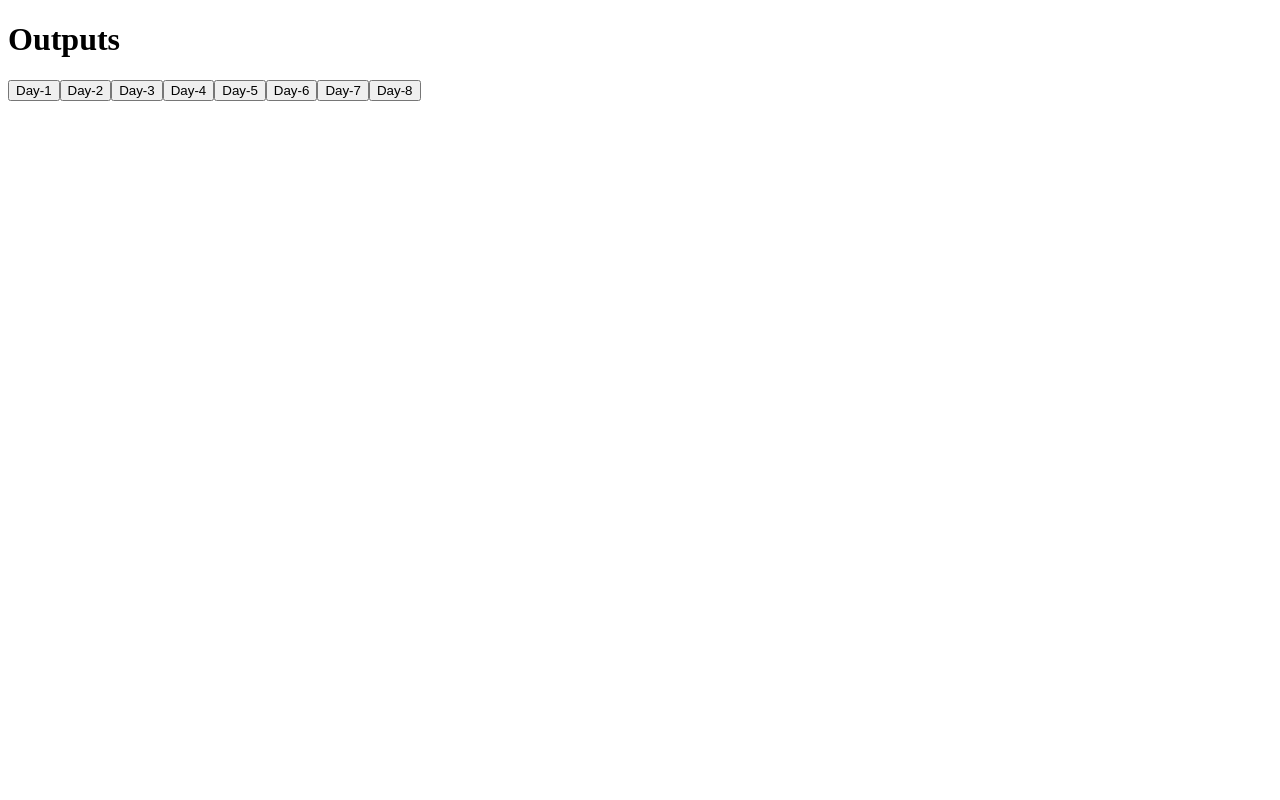
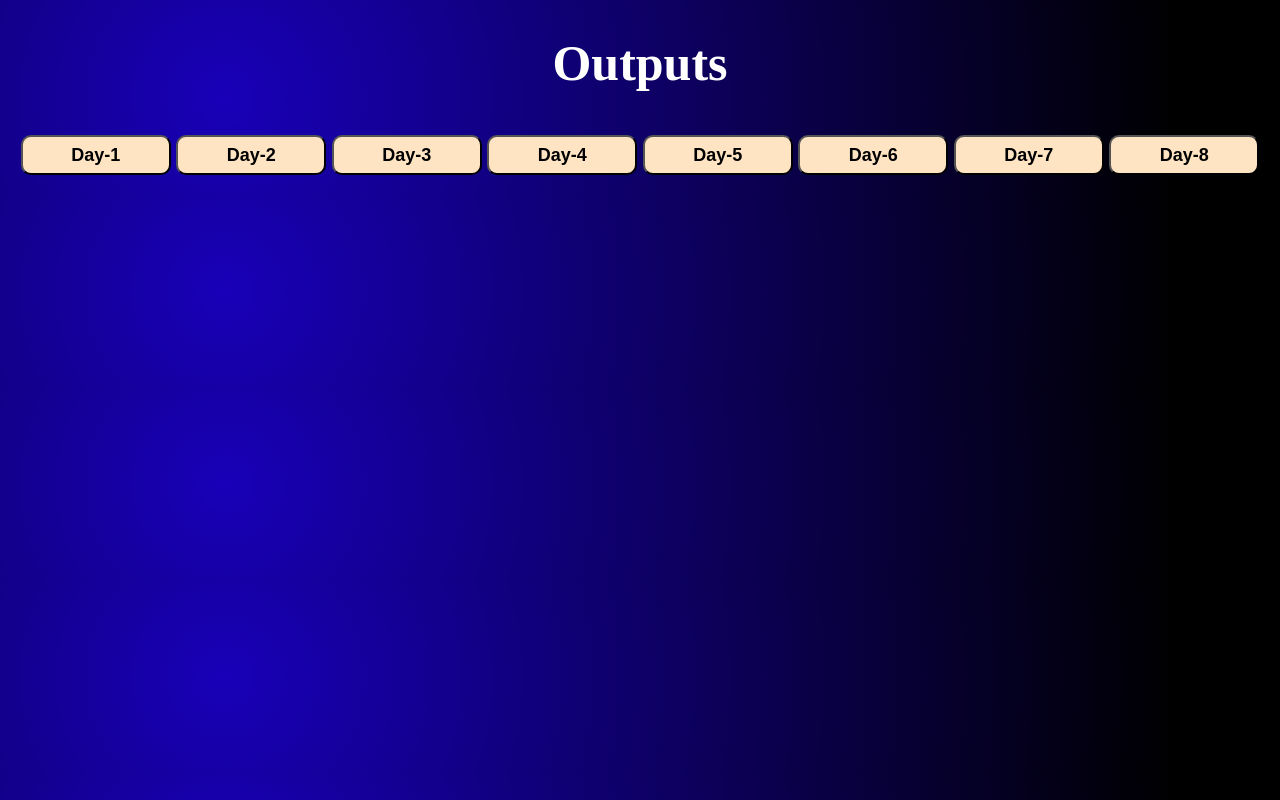
Before and after one commit to SoyuzDangol55/React, a React (Vite) app in the folder Show-Case/: page / in a window 1280 px wide. Built offline with nearby package versions, Linux system fonts and the light colour scheme.

Commit message:
Style:Add Style to the Show-Case

```diff
--- a/Show-Case/src/App.jsx
+++ b/Show-Case/src/App.jsx
@@ -1,5 +1,4 @@
 import Buttons from "./Buttons";
-
 function App(){
 return(
   <>
--- /dev/null
+++ b/Show-Case/src/Button.css
@@ -0,0 +1,30 @@
+body{
+    background-image: radial-gradient( circle farthest-corner at 17.6% 50.7%,  rgba(25,0,184,1) 0%, rgba(0,0,0,1) 90% );
+
+}
+.Heading{
+    font-family:'Times New Roman', Times, serif;
+    font-size:50px;
+    text-align: center;
+    color:rgb(255, 255, 255);
+}
+
+.main-div{
+    padding:10px;
+    display:flex;
+    justify-content:space-around;
+}
+.btns{
+    width:150px;
+    height:40px;
+    border-radius:10px;
+    background-color:bisque;
+    font-weight:bolder;
+    font-size:large;
+    cursor:pointer;
+}
+
+.btns:hover{
+    background-color:rgb(61, 15, 15);
+    color:white;
+}
--- a/Show-Case/src/Buttons.jsx
+++ b/Show-Case/src/Buttons.jsx
@@ -1,16 +1,19 @@
+import "./Button.css";
 function Buttons(){
 
 return(
     <>
-    <h1>Outputs</h1>
-   <button onClick={()=>window.open("https://day-1-ten-lovat.vercel.app/" , "_blank")}>Day-1</button>
-    <button onClick={()=>window.open("https://day-2-hazel.vercel.app/" , "_blank")}>Day-2</button>
-     <button onClick={()=>window.open("https://day-3-dusky.vercel.app/" , "_blank")}>Day-3</button>
-      <button onClick={()=>window.open("https://day-4-xi.vercel.app/" , "_blank")}>Day-4</button>
-       <button onClick={()=>window.open("https://day-5-iota.vercel.app/" , "_blank")}>Day-5</button>
-        <button onClick={()=>window.open("https://day-6-three-zeta.vercel.app/" , "_blank")}>Day-6</button>
-         <button onClick={()=>window.open("https://day-7-rose.vercel.app/" , "_blank")}>Day-7</button>
-          <button onClick={()=>window.open("https://day-8-eosin.vercel.app/" , "_blank")}>Day-8</button>
+    <h1 className="Heading">Outputs</h1>
+    <div className="main-div">
+   <button onClick={()=>window.open("https://day-1-ten-lovat.vercel.app/" , "_blank")} className="btns">Day-1</button>
+    <button onClick={()=>window.open("https://day-2-hazel.vercel.app/" , "_blank")}className="btns">Day-2</button>
+     <button onClick={()=>window.open("https://day-3-dusky.vercel.app/" , "_blank")}className="btns">Day-3</button>
+      <button onClick={()=>window.open("https://day-4-xi.vercel.app/" , "_blank")}className="btns">Day-4</button>
+       <button onClick={()=>window.open("https://day-5-iota.vercel.app/" , "_blank")}className="btns">Day-5</button>
+        <button onClick={()=>window.open("https://day-6-three-zeta.vercel.app/" , "_blank")}className="btns">Day-6</button>
+         <button onClick={()=>window.open("https://day-7-rose.vercel.app/" , "_blank")}className="btns">Day-7</button>
+          <button onClick={()=>window.open("https://day-8-eosin.vercel.app/" , "_blank")}className="btns">Day-8</button>
+          </div>
     </>
 );
 }
```
